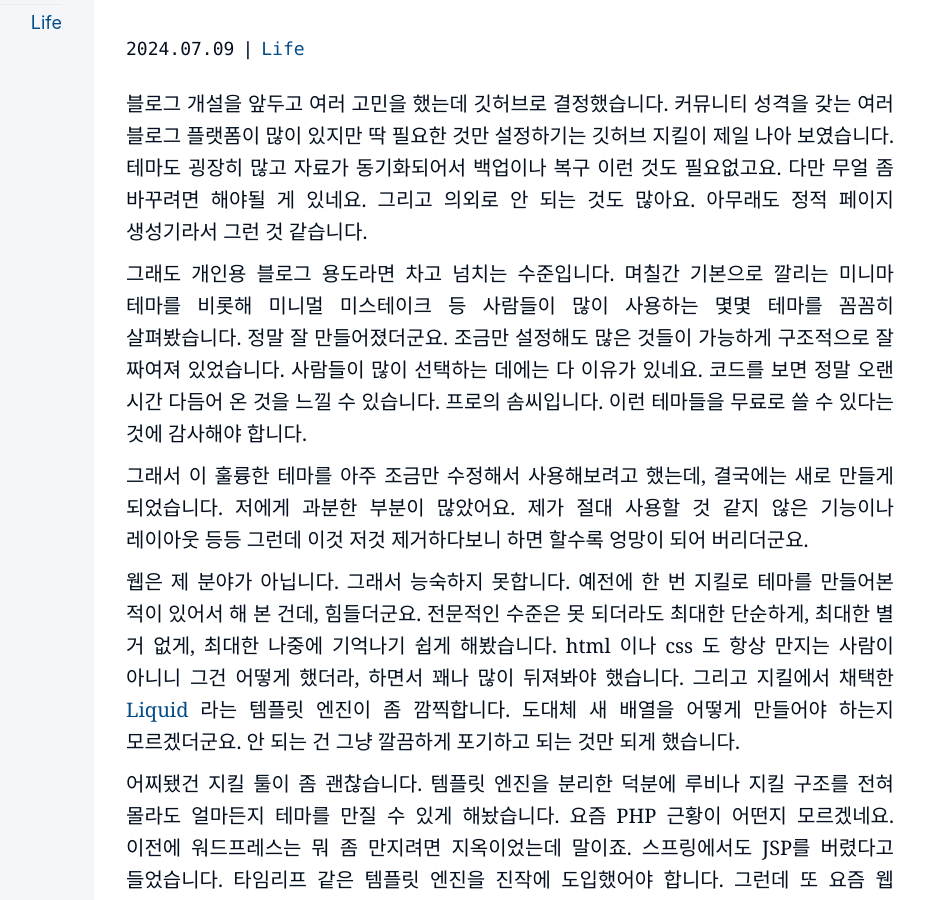
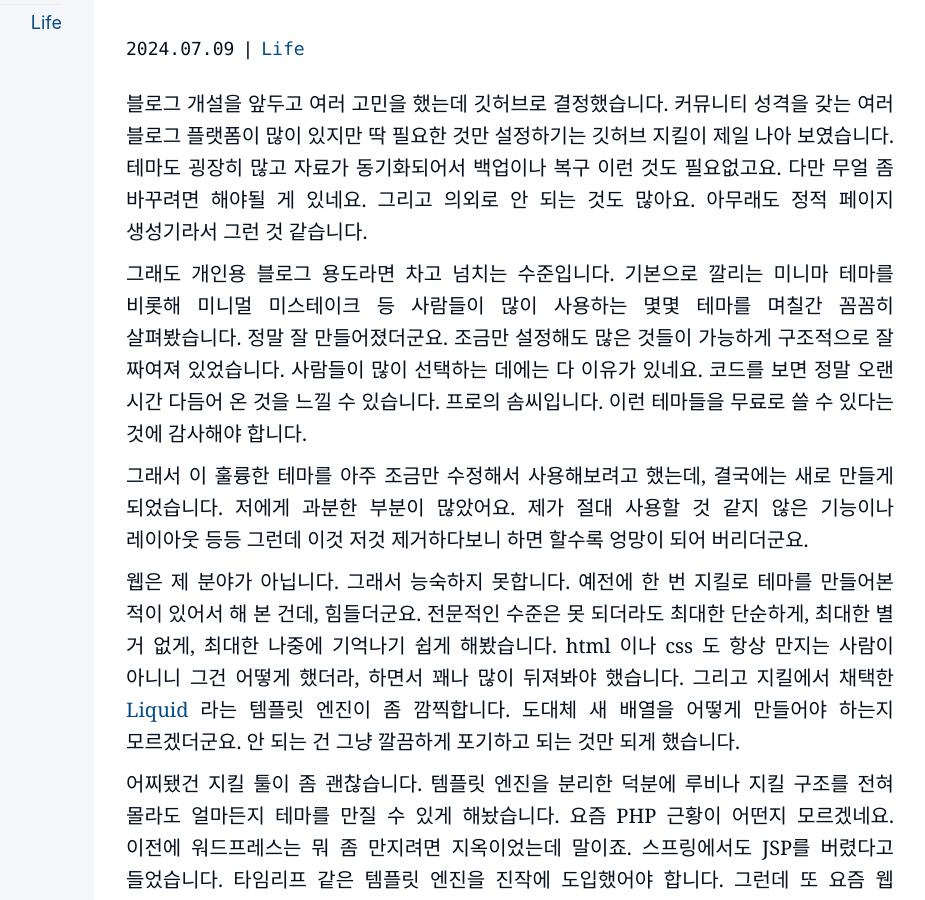
Before and after one commit to kiroshin/kiroshin.github.io, a Jekyll site: the page built from _posts/2024-07-09-blog-theme.md, in a window 1280 px wide and 900 px high, scrolled down 537 px. Shown: the whole window, without its empty margins (226-1151 px from the left). Built offline with Jekyll 4.4.1, drawn with Linux system fonts in a browser that asks for light colours.

```diff
--- a/_posts/2024-07-09-blog-theme.md
+++ b/_posts/2024-07-09-blog-theme.md
@@ -9,7 +9,7 @@ brief: 테마를 새로 만들었습니다. 웹은 제 분야가 아닙니다.
 
 블로그 개설을 앞두고 여러 고민을 했는데 깃허브로 결정했습니다. 커뮤니티 성격을 갖는 여러 블로그 플랫폼이 많이 있지만 딱 필요한 것만 설정하기는 깃허브 지킬이 제일 나아 보였습니다. 테마도 굉장히 많고 자료가 동기화되어서 백업이나 복구 이런 것도 필요없고요. 다만 무얼 좀 바꾸려면 해야될 게 있네요. 그리고 의외로 안 되는 것도 많아요. 아무래도 정적 페이지 생성기라서 그런 것 같습니다.
 
-그래도 개인용 블로그 용도라면 차고 넘치는 수준입니다. 며칠간 기본으로 깔리는 미니마 테마를 비롯해 미니멀 미스테이크 등 사람들이 많이 사용하는 몇몇 테마를 꼼꼼히 살펴봤습니다. 정말 잘 만들어졌더군요. 조금만 설정해도 많은 것들이 가능하게 구조적으로 잘 짜여져 있었습니다. 사람들이 많이 선택하는 데에는 다 이유가 있네요. 코드를 보면 정말 오랜 시간 다듬어 온 것을 느낄 수 있습니다. 프로의 솜씨입니다. 이런 테마들을 무료로 쓸 수 있다는 것에 감사해야 합니다.
+그래도 개인용 블로그 용도라면 차고 넘치는 수준입니다. 기본으로 깔리는 미니마 테마를 비롯해 미니멀 미스테이크 등 사람들이 많이 사용하는 몇몇 테마를 며칠간 꼼꼼히 살펴봤습니다. 정말 잘 만들어졌더군요. 조금만 설정해도 많은 것들이 가능하게 구조적으로 잘 짜여져 있었습니다. 사람들이 많이 선택하는 데에는 다 이유가 있네요. 코드를 보면 정말 오랜 시간 다듬어 온 것을 느낄 수 있습니다. 프로의 솜씨입니다. 이런 테마들을 무료로 쓸 수 있다는 것에 감사해야 합니다.
 
 그래서 이 훌륭한 테마를 아주 조금만 수정해서 사용해보려고 했는데, 결국에는 새로 만들게 되었습니다. 저에게 과분한 부분이 많았어요. 제가 절대 사용할 것 같지 않은 기능이나 레이아웃 등등 그런데 이것 저것 제거하다보니 하면 할수록 엉망이 되어 버리더군요.
 
```
